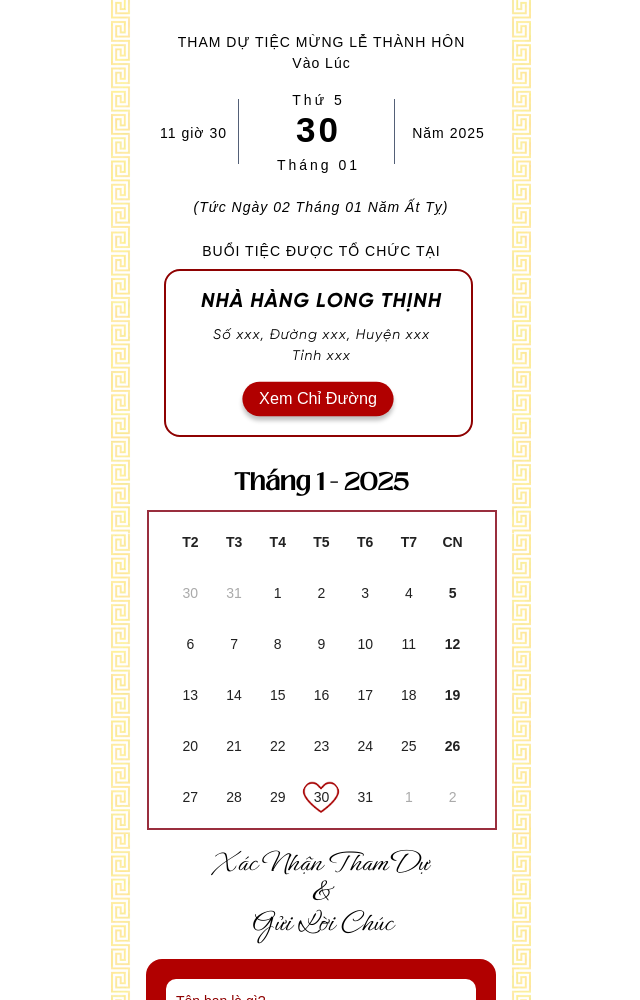
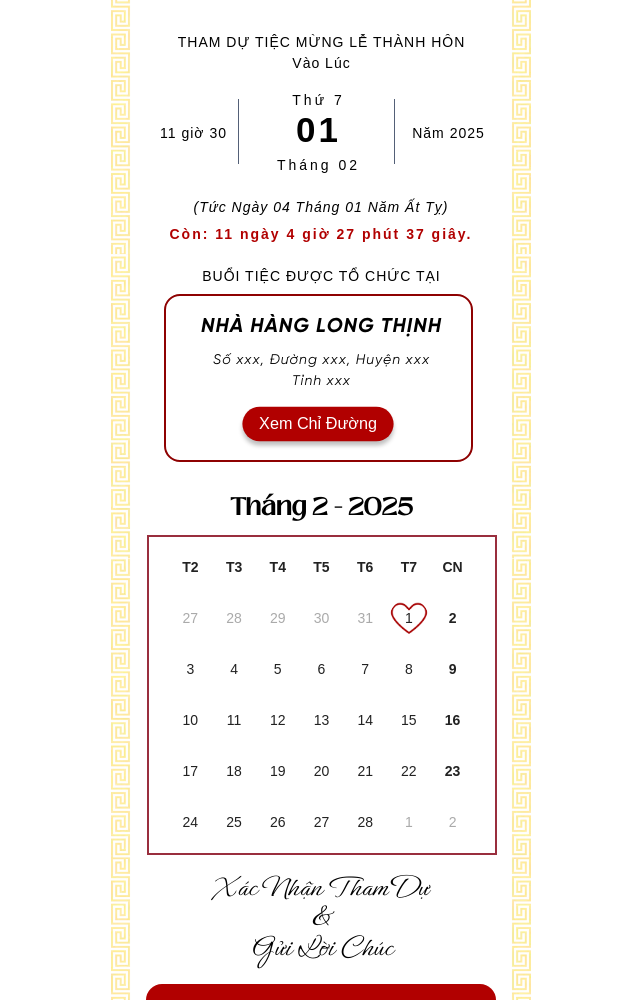
Before and after one commit to trongnee/wedding-invitation-1, a website: page index.html in a window 1280 px wide. Shown: the part 1800-2800 px from the top of the page, without its empty margins (319-959 px from the left). Drawn offline with Linux system fonts and the light colour scheme; a web font is replaced by a local one.

Commit message:
add countdown

```diff
--- a/assets/css/style.css
+++ b/assets/css/style.css
@@ -169,7 +169,7 @@ html {
   left: 0px;
   position: relative;
   width: 420px;
-  height: 515px;
+  height: 540px;
 }
 
 .animate {
@@ -279,7 +279,18 @@ html {
   letter-spacing: 1px;
   text-align: center;
 }
-
+.section-calendar .countdown {
+  text-align: center;
+  font-weight: 700;
+  font-size: 14px;
+  letter-spacing: 2px;
+  color: #b10000;
+}
+.section-calendar .countdown .coming {
+  font-size: 16px;
+  font-weight: 800;
+  letter-spacing: 3px;
+}
 .section-calendar .text-date {
   border-color: rgba(229, 231, 235, 1);
   border-style: solid;
--- a/assets/js/calendar.js
+++ b/assets/js/calendar.js
@@ -1,10 +1,49 @@
 (() => {
-  const dateTime = '2025-01-30 11:30:00',
+  const dateTime = '2025-02-01 11:30:00',
     daysTag = document.querySelector(".days"),
     currentDate = document.querySelector(".current-date");
   let date = new Date(dateTime),
     currYear = date.getFullYear(),
     currMonth = date.getMonth();
+
+  const countDownElement = document.querySelector('.section-calendar .diff-time');
+  let interval = setInterval(countDown, 1000);
+  function countDown() {
+    const now = new Date();
+    if (date < now) {
+      document.querySelector('.section-calendar .countdown').innerHTML = '';
+      clearInterval(interval);
+    };
+    const distance = Math.abs(date - now);
+    const days = Math.floor(distance / (1000 * 60 * 60 * 24));
+    const hours = Math.floor((distance % (1000 * 60 * 60 * 24)) / (1000 * 60 * 60));
+    const minutes = Math.floor((distance % (1000 * 60 * 60)) / (1000 * 60));
+    const seconds = Math.floor((distance % (1000 * 60)) / 1000);
+
+    const startTo = new Date(date.getFullYear(), date.getMonth(), date.getDate());
+    const startFrom = new Date(now.getFullYear(), now.getMonth(), now.getDate());
+    const diffTime = Math.abs(startTo - startFrom);
+
+    const nextDays = [
+      'HÔM NAY',
+      'NGÀY MAI',
+      'NGÀY KIA',
+    ];
+    const diffDays = Math.floor(diffTime / (1000 * 60 * 60 * 24));
+    if (nextDays[diffDays]) {
+      clearInterval(interval);
+      countDownElement.classList.add('coming');
+      countDownElement.innerHTML = nextDays[diffDays];
+      return;
+    };
+    let countdown = 'Còn: ';
+    if (days > 0) {
+      countdown += `${days} ngày `;
+    }
+    countdown += `${hours} giờ ${minutes} phút ${seconds} giây.`;
+    countDownElement.innerHTML = countdown;
+  }
+  countDown();
   const months = [
     "Tháng 1",
     "Tháng 2",
@@ -67,8 +106,8 @@
     for (let i = 1; i <= lastDateofMonth; i++) {
       let isToday =
         i === date.getDate() &&
-          currMonth === new Date().getMonth() &&
-          currYear === new Date().getFullYear()
+          currMonth === date.getMonth() &&
+          currYear === date.getFullYear()
           ? "active"
           : "";
       liTag += `<li class="${isToday}">${i}</li>`;
--- a/index.html
+++ b/index.html
@@ -242,6 +242,11 @@
       <div class="absolute top-[482.5px] left-[-1px] w-[422px] h-[21px] animate">
         <p class="lunar-calendar" animate="fadeIn_2s"></p>
       </div>
+      <div class="absolute top-[510px] left-[-1px] w-[422px] h-[21px] animate">
+        <div class="flex items-center justify-center gap-x-3 countdown" animate="fadeIn_2s">
+          <p class="diff-time"></p>
+        </div>
+      </div>
     </section>
     <section class="section-address">
       <div class="section-background absolute w-full h-full"></div>
```
Also changed, not shown: assets/css/tailwind.css.
